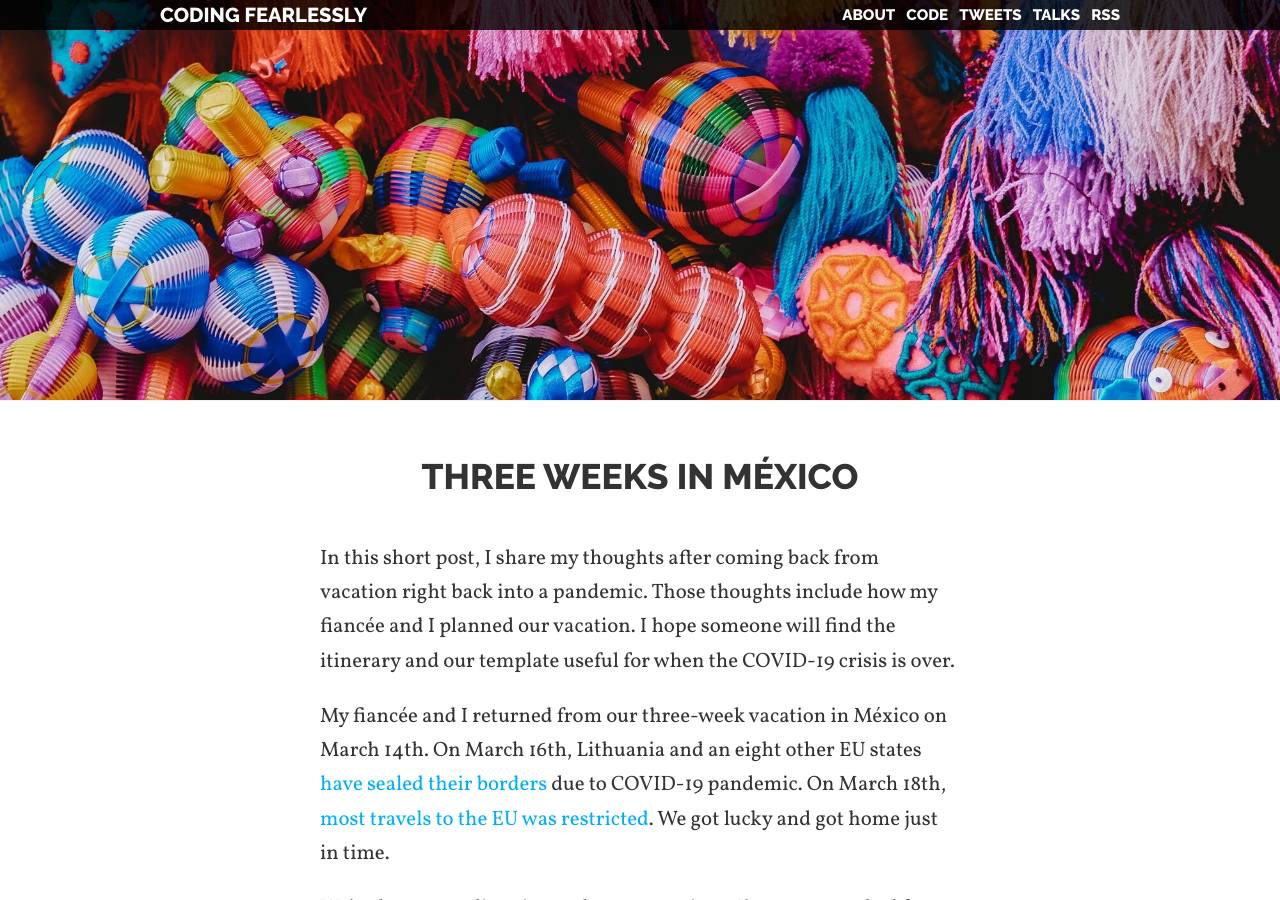
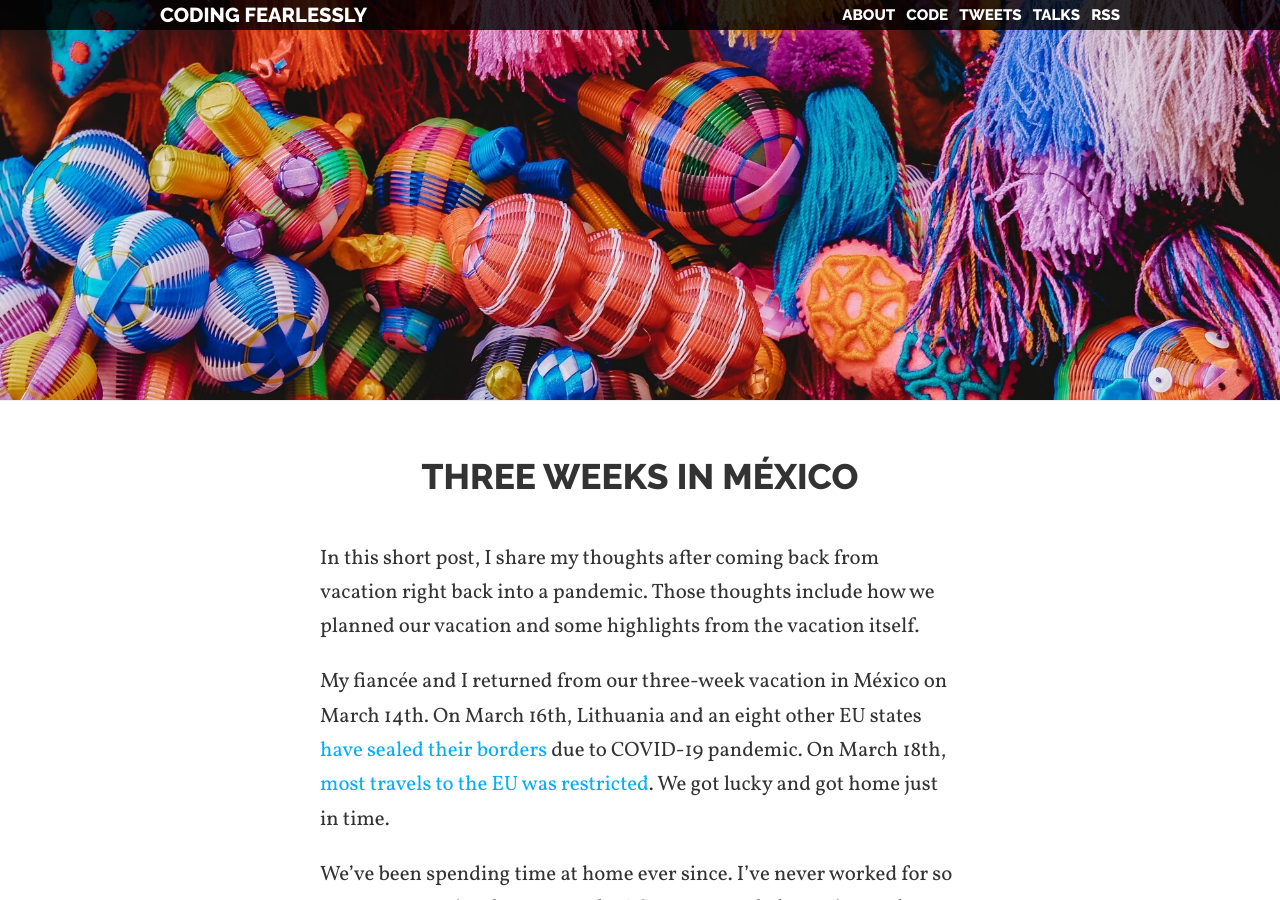
Before and after one commit to mmozuras/mmozuras.github.com, a Jekyll site: the page built from post/_posts/2020-03-23-three-weeks-in-mexico.md, in a window 1280 px wide and 900 px high. Built offline with Jekyll 4.4.1, drawn with Linux system fonts in a browser that asks for light colours; comment, search, counter and statistics services are not loaded.

```diff
--- a/post/_posts/2020-03-23-mexico.md
+++ b/post/_posts/2020-03-23-three-weeks-in-mexico.md
@@ -4,7 +4,7 @@
 excerpt_separator: <!--more-->
 ---
 
-In this short post, I share my thoughts after coming back from vacation right back into a pandemic. Those thoughts include how my fiancée and I planned our vacation. I hope someone will find the itinerary and our template useful for when the COVID-19 crisis is over.
+In this short post, I share my thoughts after coming back from vacation right back into a pandemic. Those thoughts include how we planned our vacation and some highlights from the vacation itself.
 
 <!--more-->
 
```
